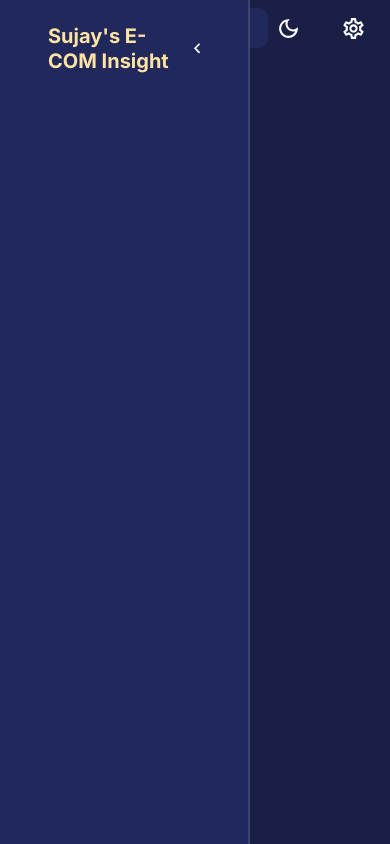
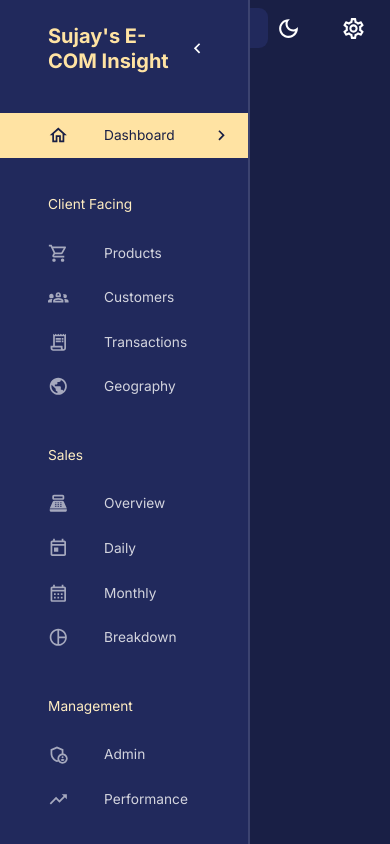
Before and after one commit to sujay-web-dev/MERN_Admin_DashBoard, a React (Create React App) app in the folder client/: page /dashboard in a window 390 px wide. Built offline with nearby package versions, Linux system fonts and the light colour scheme.

Commit message:
Made Side bar Responsive for mobile browser as well.

```diff
--- a/client/src/components/Sidebar.jsx
+++ b/client/src/components/Sidebar.jsx
@@ -31,7 +31,6 @@
 import { useLocation, useNavigate } from "react-router-dom";
 import FlexBetween from "./FlexBetween";
 import profileImage from "assets/profile.jpeg";
-
 
 const navItems = [
   {
@@ -142,7 +141,53 @@
               </FlexBetween>
             </Box>
             <List>
-              {}
+              {navItems.map(({ text, icon }) => {
+                if (!icon) {
+                  return (
+                    <Typography key={text} sx={{ m: "2.25rem 0 1rem 3rem" }}>
+                      {text}
+                    </Typography>
+                  );
+                }
+                const lcText = text.toLowerCase();
+
+                return (
+                  <ListItem key={text} disablePadding>
+                    <ListItemButton
+                      onClick={() => {
+                        navigate(`/${lcText}`);
+                        setActive(lcText);
+                      }}
+                      sx={{
+                        backgroundColor:
+                          active === lcText
+                            ? theme.palette.secondary[300]
+                            : "transparent",
+                        color:
+                          active === lcText
+                            ? theme.palette.primary[600]
+                            : theme.palette.primary[100],
+                      }}
+                    >
+                      <ListItemIcon
+                        sx={{
+                          ml: "2rem",
+                          color:
+                            active === lcText
+                              ? theme.palette.primary[600]
+                              : theme.palette.primary[200],
+                        }}
+                      >
+                        {icon}
+                      </ListItemIcon>
+                      <ListItemText primary={text} />
+                      {active === lcText && (
+                        <ChevronRightOutlined sx={{ ml: "auto" }} />
+                      )}
+                    </ListItemButton>
+                  </ListItem>
+                );
+              })}
             </List>
           </Box>
         </Drawer>
--- a/client/src/state/index.js
+++ b/client/src/state/index.js
@@ -1,7 +1,8 @@
 import { createSlice } from "@reduxjs/toolkit";
 
 const initialState = {
-    mode:"dark"
+    mode:"dark",
+    userId:"63701cc1f03239b7f700000e"
 };
 
 export const globalSlice = createSlice({
```
